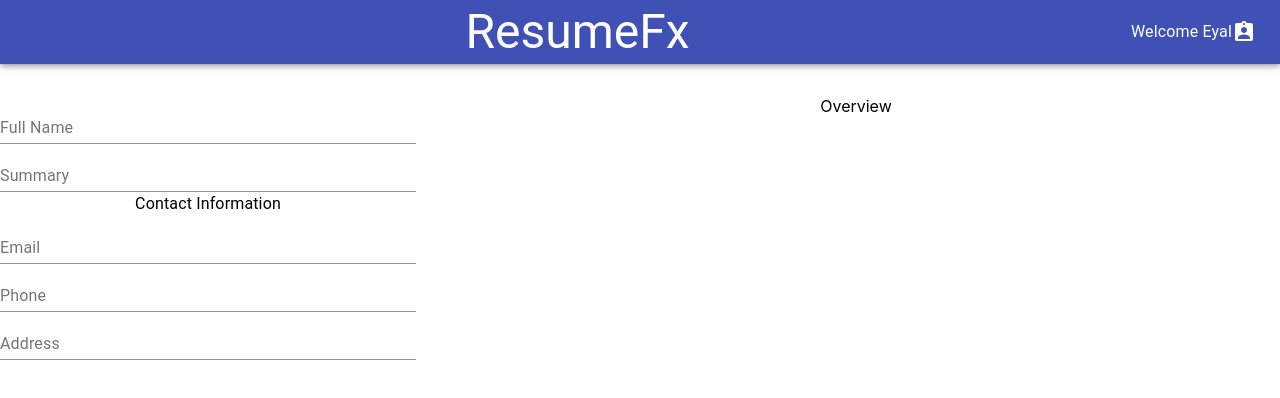
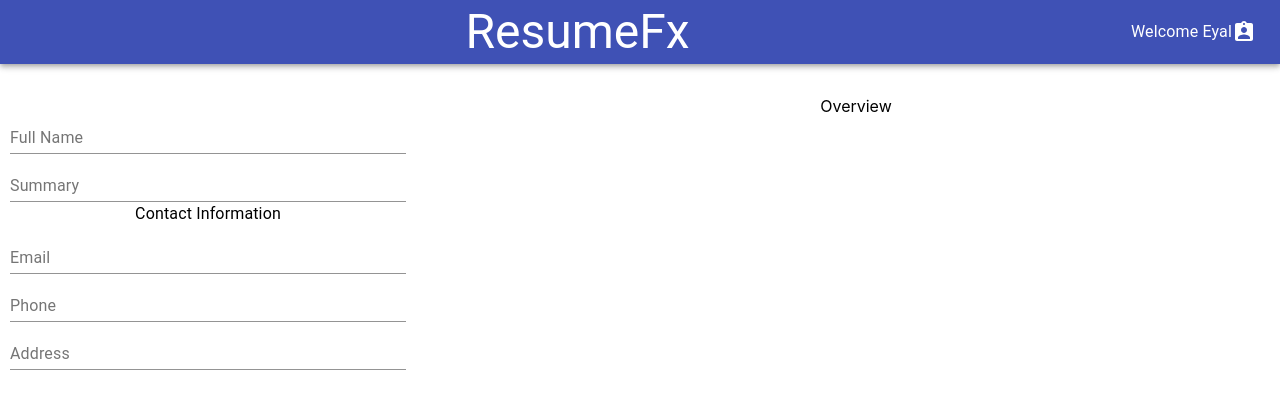
Before and after one commit to Nomiki/CVGator, a React (Create React App) app in the folder frontend/: page / in a window 1280 px wide. Shown: the top 398 px of the page. Built offline with nearby package versions, Linux system fonts and the light colour scheme; no server answers.

Commit message:
stupid margin ugly fix

```diff
--- a/frontend/src/components/ResumeForm.tsx
+++ b/frontend/src/components/ResumeForm.tsx
@@ -72,7 +72,7 @@ const ResumeForm: React.FC<IResume> = (props) => {
   };
 
   return (
-    <span>
+    <div style={{margin: "10px"}}>
       <CV_TextBox
         name="fullName"
         display="Full Name"
@@ -89,7 +89,7 @@ const ResumeForm: React.FC<IResume> = (props) => {
         contactInformationState={contactInformation}
         onContactInformationChanged={onContactInformationChanged}
       ></CV_ContactInformation>
-    </span>
+    </div>
   );
 };
 
```
